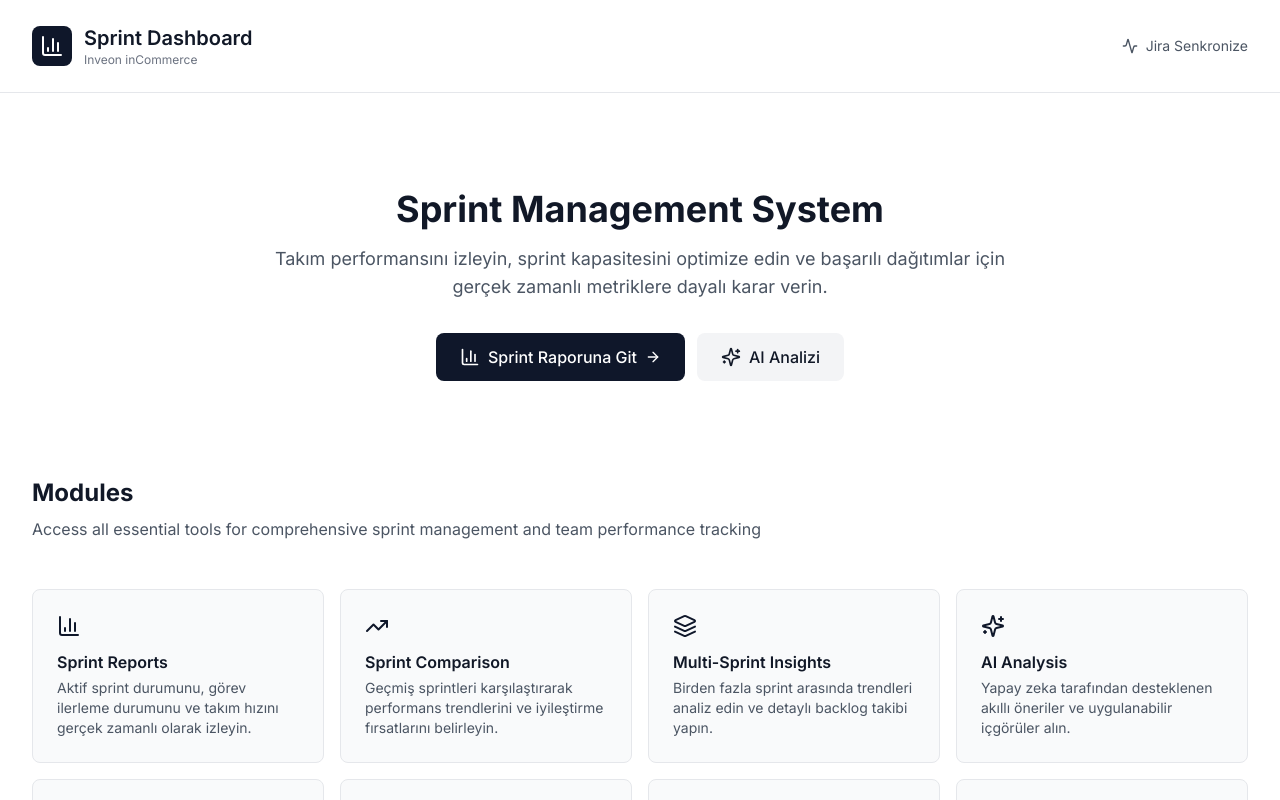
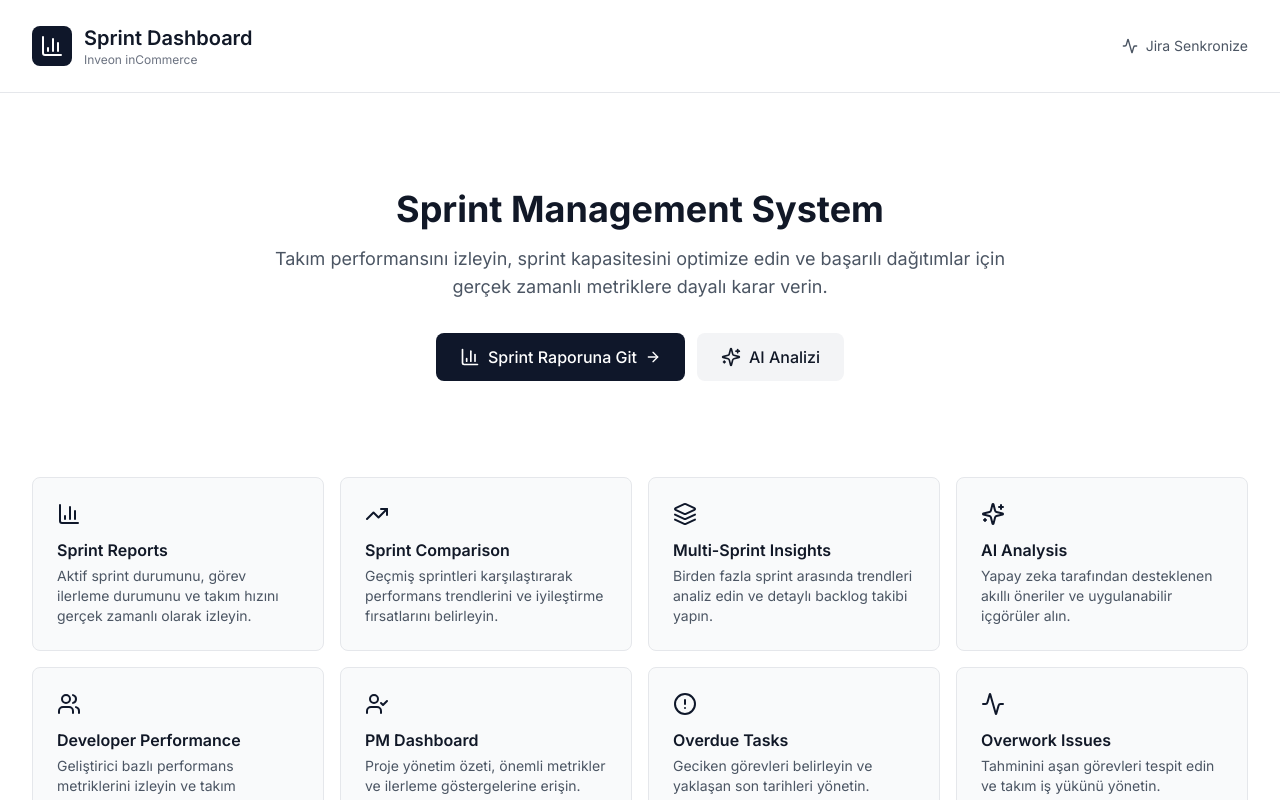
Before and after one commit to inveontech/sprint-dashboard, a Next.js app: page / in a window 1280 px wide. Shown: the top 800 px of the page. Built offline with nearby package versions, Linux system fonts and the light colour scheme.

Commit message:
Remove: Modules section title and description

```diff
--- a/app/page.tsx
+++ b/app/page.tsx
@@ -134,15 +134,6 @@ export default function Home() {
 
       {/* Modules Grid */}
       <section className="max-w-7xl mx-auto px-4 sm:px-6 lg:px-8 pb-24">
-        <div className="mb-12">
-          <h3 className="text-2xl font-bold text-gray-900 dark:text-white mb-2">
-            Modules
-          </h3>
-          <p className="text-gray-600 dark:text-gray-400">
-            Access all essential tools for comprehensive sprint management and team performance tracking
-          </p>
-        </div>
-
         <div className="grid grid-cols-1 md:grid-cols-2 lg:grid-cols-4 gap-4">
           {modules.map((module) => {
             const Icon = module.icon;
```
